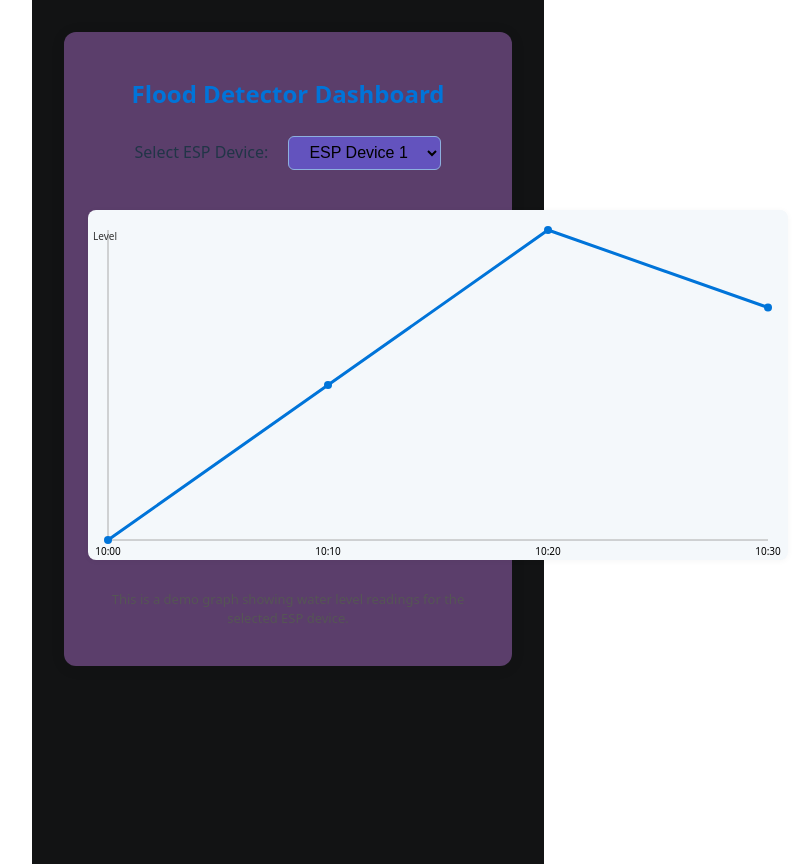
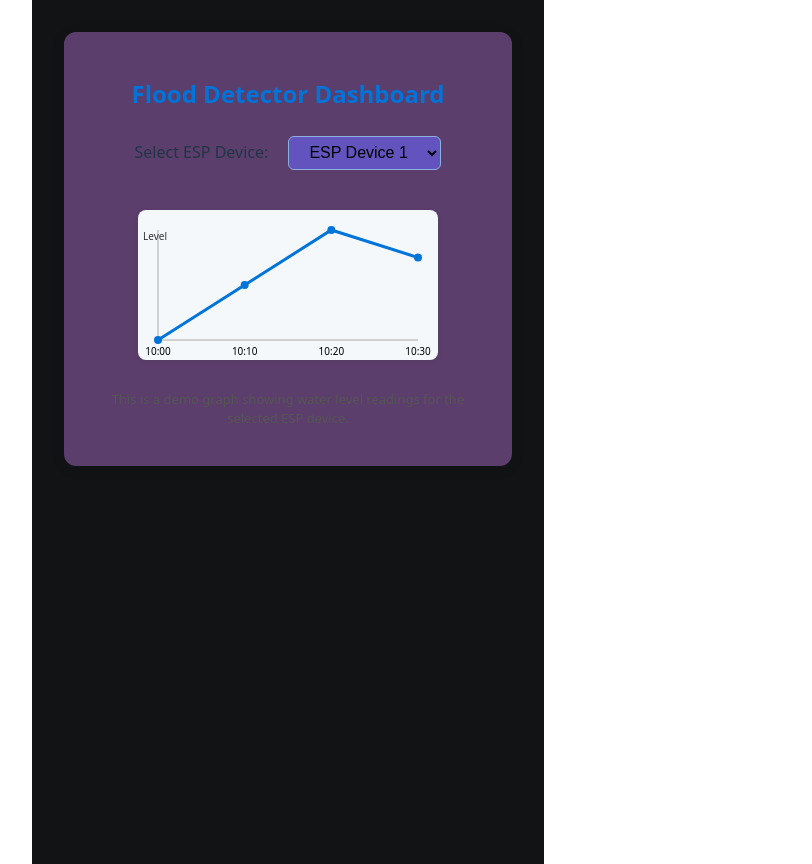
Before and after one commit to srinivas-puj/flood-detector-frontend, a React (Vite) app: page / in a window 1280 px wide. Shown: the whole page, without its empty margins (352-1164 px from the left). Built offline with nearby package versions, Linux system fonts and the light colour scheme.

Commit message:
fix graph

```diff
--- a/src/App.jsx
+++ b/src/App.jsx
@@ -35,8 +35,8 @@ function LineGraph({ data }) {
   if (!data || data.length === 0) return <div>No data</div>;
 
   // Normalize data for SVG
-  const width = 700;
-  const height = 350;
+  const width = 300;
+  const height = 150;
   const maxLevel = Math.max(...data.map(d => d.level));
   const minLevel = Math.min(...data.map(d => d.level));
   const points = data.map((d, i) => {
```
